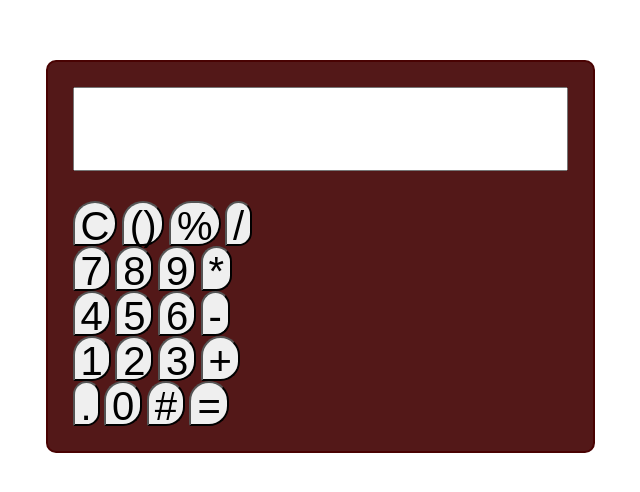
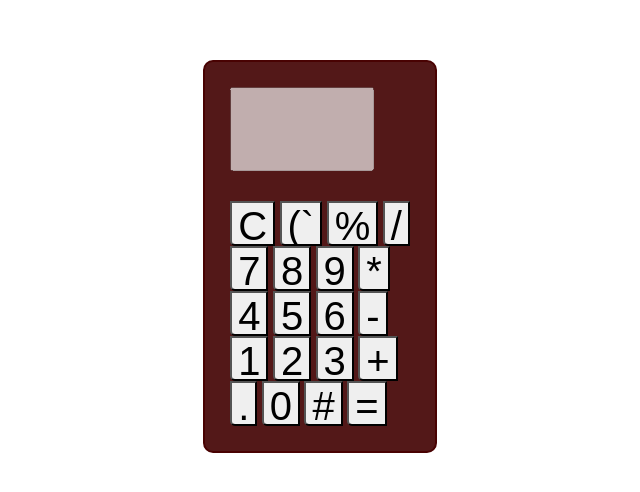
Before and after one commit to Salafu-1/my-3.proj, a plain HTML site: page index.html in a window 1280 px wide. Shown: the part 152-644 px from the top of the page, without its empty margins (320-960 px from the left). Drawn offline with Linux system fonts and the light colour scheme.

Commit message:
Add files via upload

```diff
--- a/Script.js
+++ b/Script.js
@@ -1,21 +1,21 @@
-//script.js
+//JavaScript.js
 
-function appenValue(Value){
-    document.getElementById(`display`).Value+=value;
+function appenValue(value){
+    document.getElementById(`display`).value+=value;
 }
 
-functionclearDisplay()
+function clearDisplay()
 {
 
  document.getElementById(`display`).value="";
 }
 
-functioncalculate()
+function calculate()
 {
-    const display=document.getElementById(`display`);
-    try{
-        display.value=eval(display);
-    }catch{
-        display.value=`Error`;
+    const display = document.getElementById(`display`);
+    try {
+        display.value = eval(display.value);
+    } catch {
+        display.value = `Error`;
     }
 }
--- a/Style.css
+++ b/Style.css
@@ -11,14 +11,13 @@ font-family: Arial, sans-serif;
 border:2px solid #490202;
 padding:25px;
 background: rgb(83, 24, 24);
-border-radius:0 010 rgb(92, 5, 5);
 border-radius: 10px;
 
 
 }
 
 #display {
-    width: 100;
+    width: 100px;
     height: 40;
     font-size: 35px;
     margin-bottom: 30px;
@@ -33,7 +32,6 @@ button {
     font-size: 40px;
     cursor: pointer;
     transition: background-color 0.5s ease;
-    border-radius: 5rcap;
     border-bottom-left-radius: 5px;
 }
 
--- a/index.html
+++ b/index.html
@@ -1,5 +1,5 @@
-<!DocType html>
-<hmtl lan="en">
+<!DOCTYPE html>
+<html lang="en">
     <head>
         <meta charset="UTF-8">
         <title>Calculator App</title>
@@ -12,37 +12,37 @@
 
         <div class="calculator">
             <!--display screen-->
-            <input type="tex" id="display" disable/>
+            <input type="text" id="display" disabled/>
             <!--Button Grid-->
             <div class="button">
 
-                <button onclick="appendexValue(`C`)">C</button>
-                <button onclick="appendexValue"(`()`)>()</button>
-                <button onclick="appendexValue"(`%`)>%</button>
-                <button onclick="appendexValue"(`/`)>/</button>
+                <button onclick="appendValue(`C`)">C</button>
+                <button onclick="appendValue(`(`)">(`</button>
+                <button onclick="appendValue(`%`)">%</button>
+                <button onclick="appendValue(`/`)">/</button>
                 <br>
-                <button onclick="appendexValue"(`7`)>7</button>
-                <button onclick="appendexValue"(`8`)>8</button>
-                <button onclick="appendexValue"(`9`)>9</button>
-                <button onclick="appendexValue"(`*`)>*</button>
+                <button onclick="appendValue(`7`)">7</button>
+                <button onclick="appendValue(`8`)">8</button>
+                <button onclick="appendValue(`9`)">9</button>
+                <button onclick="appendValue(`*`)">*</button>
                 <br>
-                <button onclick="appendexValue"(`4`)>4</button>
-                <button onclick="appendexValue"(`5`)>5</button>
-                <button onclick="appendexValue"(`6`)>6</button>
-                <button onclick="appendexValue"(`-`)>-</button>
+                <button onclick="appendValue(`4`)">4</button>
+                <button onclick="appendValue(`5`)">5</button>
+                <button onclick="appendValue(`6`)">6</button>
+                <button onclick="appendValue(`-`)">-</button>
                 <br>
-                <button onclick="appendexValue"(`1`)>1</button>
-                <button onclick="appendexValue"(`2`)>2</button>
-                <button onclick="appendexValue"(`3`)>3</button>
-                <button onclick="appendexValue"(`+`)>+</button>
+                <button onclick="appendValue(`1`)">1</button>
+                <button onclick="appendValue(`2`)">2</button>
+                <button onclick="appendValue(`3`)">3</button>
+                <button onclick="appendValue(`+`)">+</button>
                 <br>
-                <button onclick="appendexValue"(`.`)>.</button>
-                <button onclick="appendexValue"(`0`)>0</button>
-                <button onclick="appendexValue"(`#`)>#</button>
-                <button onclick="calculate ()">=</button>
+                <button onclick="appendValue(`.`)">.</button>
+                <button onclick="appendValue(`0`)">0</button>
+                <button onclick="appendValue(`#`)">#</button>
+                <button onclick="calculate()">=</button>
          </div>
         </div>
         <!--Link to external JavaScript file-->
-        <script src="Script.js"></script>
+        <script src="script.js"></script>
     </body>
 </hmtl>
```
